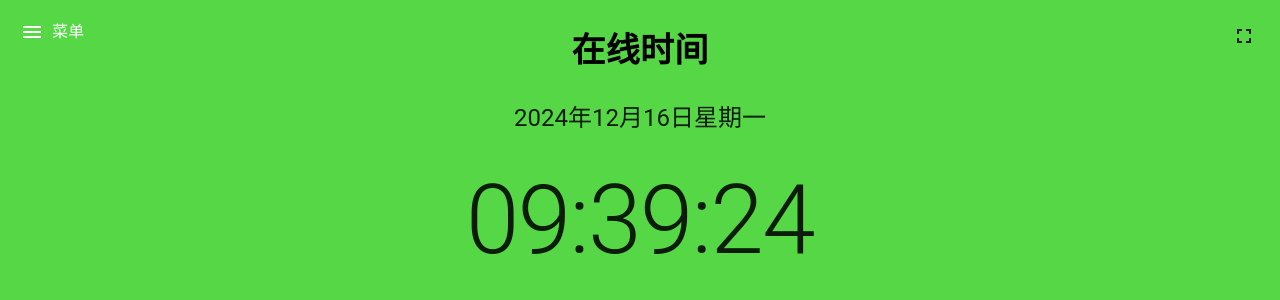
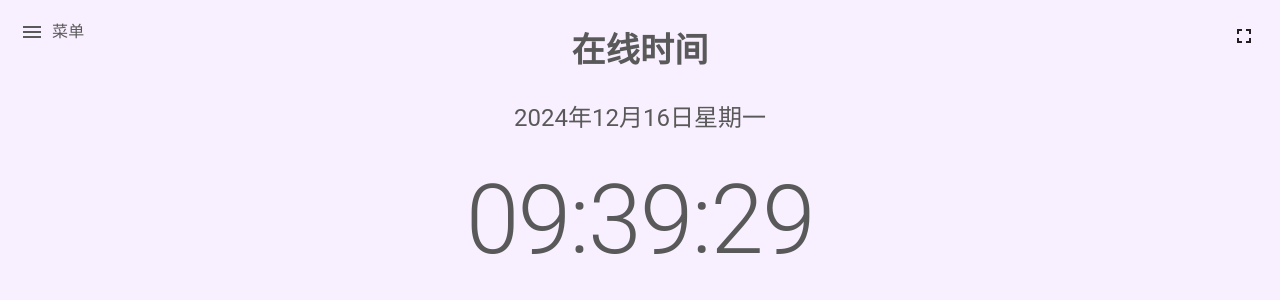
Before and after one commit to LouisYi-n/online-clock, a React (Vite) app: page / in a window 1280 px wide. Shown: the top 300 px of the page. Built offline with nearby package versions, Linux system fonts and the light colour scheme.

Commit message:
change time component to online time

```diff
--- a/src/components/Clock.tsx
+++ /dev/null
@@ -1,33 +0,0 @@
-import React from 'react';
-import { Box, Typography } from '@mui/material';
-
-const Clock: React.FC = () => {
-    const now = new Date();
-
-    const formatDate = (date: Date) => {
-        const options: Intl.DateTimeFormatOptions = {
-            year: 'numeric',
-            month: 'long',
-            day: 'numeric',
-            weekday: 'long',
-        };
-        return new Intl.DateTimeFormat('zh-CN', options).format(date);
-    };
-
-    const formatTime = (date: Date) => {
-        return date.toLocaleTimeString('zh-CN');
-    };
-
-    return (
-        <Box sx={{ display: 'flex', flexDirection: 'column', alignItems: 'center' }}>
-            <Typography variant="h5" sx={{ marginBottom: '30px' }}>
-                {formatDate(now)}
-            </Typography>
-            <Typography variant="h1">
-                {formatTime(now)}
-            </Typography>
-        </Box>
-    );
-};
-
-export default Clock;
--- a/src/components/MainLayout.tsx
+++ b/src/components/MainLayout.tsx
@@ -2,7 +2,7 @@ import React, { useState } from 'react';
 import { styled } from '@mui/material/styles';
 import { Box, Typography, IconButton } from '@mui/material';
 import FullscreenIcon from '@mui/icons-material/Fullscreen';
-import Clock from './Clock';
+import Time from './Time.tsx';
 import Menu from './menu/Menu.tsx';
 
 const RootContainer = styled(Box)({
@@ -59,11 +59,11 @@ const MainLayout: React.FC = () => {
             </SideContainer>
             <CenterContainer>
                 <TitleContainer>
-                    <Typography variant="h4" sx={{ fontWeight: 'bold', color: 'black' }}>
+                    <Typography variant="h4" sx={{ fontWeight: 'bold', color: '#595959' }}>
                         {title}
                     </Typography>
                 </TitleContainer>
-                <Clock />
+                <Time />
             </CenterContainer>
             <SideContainer>
                 <FullscreenButton color="inherit" onClick={handleFullscreenClick}>
--- /dev/null
+++ b/src/components/Time.tsx
@@ -0,0 +1,38 @@
+import React, {useEffect, useState} from 'react';
+import {Box, Typography} from '@mui/material';
+
+const Time: React.FC = () => {
+    const [now, setNow] = useState(new Date());
+
+    useEffect(() => {
+        const timerId = setInterval(() => setNow(new Date()), 1000);
+        return () => clearInterval(timerId); // Cleanup interval on component unmount
+    }, []);
+
+    const formatDate = (date: Date) => {
+        const options: Intl.DateTimeFormatOptions = {
+            year: 'numeric',
+            month: 'long',
+            day: 'numeric',
+            weekday: 'long',
+        };
+        return new Intl.DateTimeFormat('zh-CN', options).format(date);
+    };
+
+    const formatTime = (date: Date) => {
+        return date.toLocaleTimeString('zh-CN');
+    };
+
+    return (
+        <Box sx={{display: 'flex', flexDirection: 'column', alignItems: 'center'}}>
+            <Typography variant="h5" sx={{marginBottom: '30px', color: '#595959'}}>
+                {formatDate(now)}
+            </Typography>
+            <Typography variant="h1" sx={{color: '#595959'}}>
+                {formatTime(now)}
+            </Typography>
+        </Box>
+    );
+};
+
+export default Time;
--- a/src/components/menu/Menu.tsx
+++ b/src/components/menu/Menu.tsx
@@ -5,9 +5,9 @@ import { styled } from '@mui/material/styles';
 
 
 const StyledIconButton = styled(IconButton)(({ theme }) => ({
-    color: theme.palette.common.white,
+    color: '#595959',
     '&:hover': {
-        backgroundColor: 'lightgreen', // 悬停时的背景色
+        backgroundColor: '#bfbfbf', // 悬停时的背景色
     },
 }));
 
--- a/src/main.tsx
+++ b/src/main.tsx
@@ -6,7 +6,7 @@ import { createTheme, CssBaseline, ThemeProvider } from '@mui/material';
 const theme = createTheme({
     palette: {
         background: {
-            default: '#55d746', // 设置全局背景色为绿色
+            default: '#f9f0ff', // 设置全局背景色为绿色
         },
     },
 });
```
